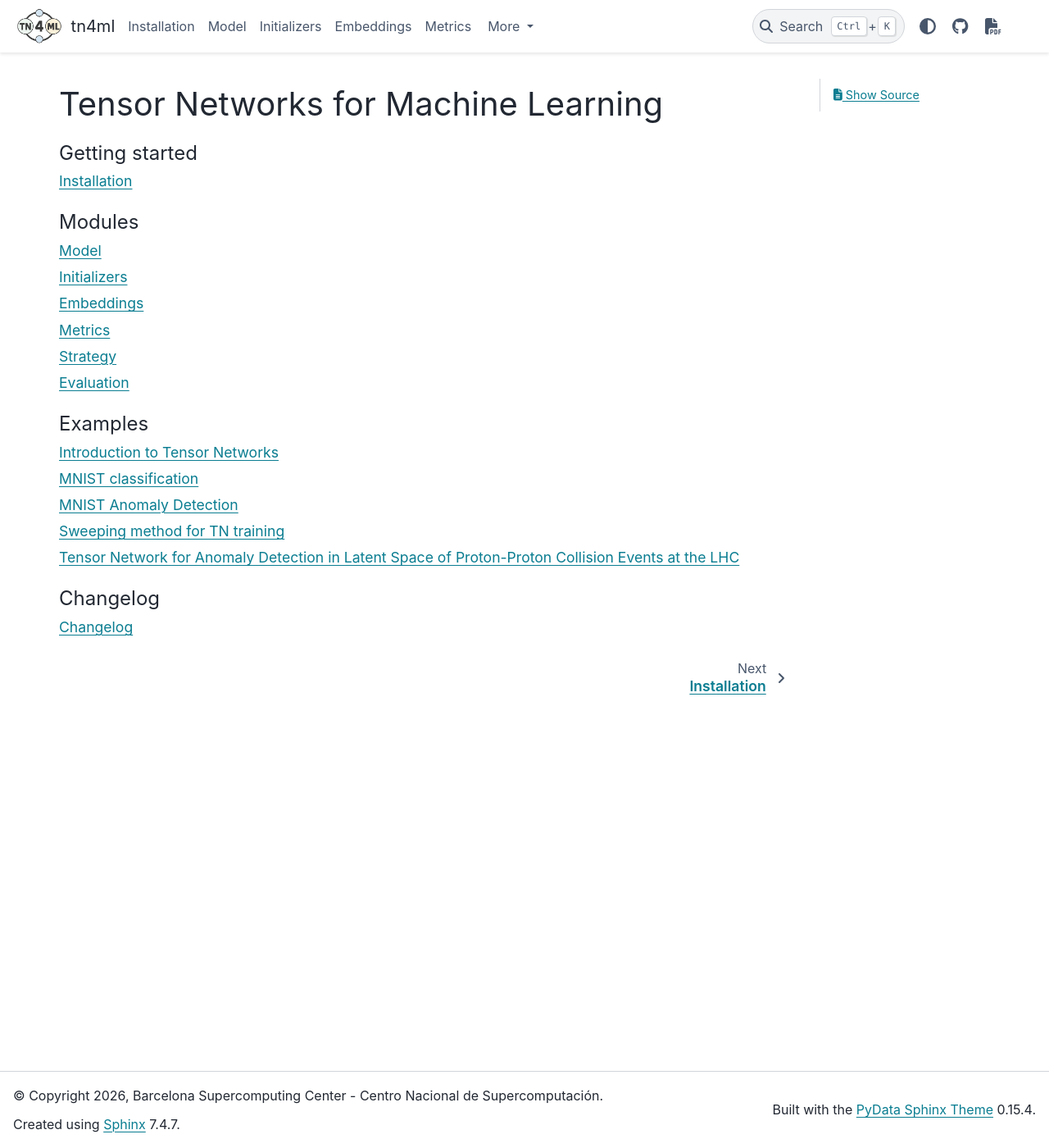
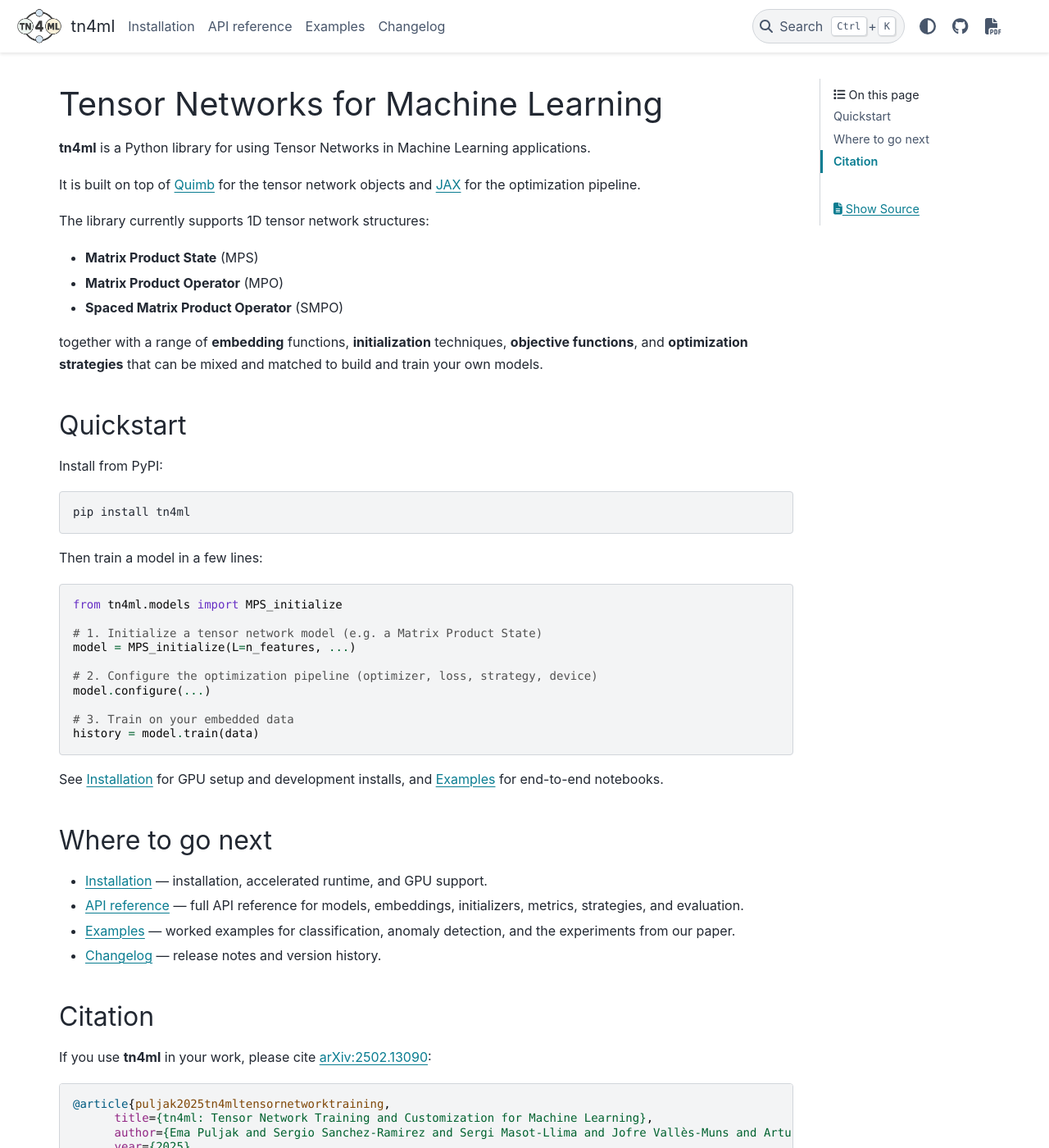
Before and after one commit to bsc-quantic/tn4ml, a Sphinx documentation site: the page built from docs/index.rst, in a window 1280 px wide and 1400 px high. Shown: the whole window at 82% size. Built offline with Sphinx 7.4.7 and the PyData theme 0.15.4, drawn with Linux system fonts in a browser that asks for light colours; some of the changed text lies outside the part shown.

Commit message:
Update docs

```diff
--- a/docs/index.rst
+++ b/docs/index.rst
@@ -1,39 +1,84 @@
 Tensor Networks for Machine Learning
 ====================================
+
+**tn4ml** is a Python library for using Tensor Networks in Machine Learning
+applications.
+
+It is built on top of `Quimb <https://quimb.readthedocs.io>`_ for
+the tensor network objects and `JAX <https://docs.jax.dev>`_ for the optimization
+pipeline.
+
+The library currently supports 1D tensor network structures:
+
+- **Matrix Product State** (MPS)
+- **Matrix Product Operator** (MPO)
+- **Spaced Matrix Product Operator** (SMPO)
+
+together with a range of **embedding** functions, **initialization** techniques,
+**objective functions**, and **optimization strategies** that can be mixed and
+matched to build and train your own models.
+
+Quickstart
+----------
+
+Install from PyPI:
+
+.. code-block:: bash
+
+   pip install tn4ml
+
+Then train a model in a few lines:
+
+.. code-block:: python
+
+   from tn4ml.models import MPS_initialize
+
+   # 1. Initialize a tensor network model (e.g. a Matrix Product State)
+   model = MPS_initialize(L=n_features, ...)
+
+   # 2. Configure the optimization pipeline (optimizer, loss, strategy, device)
+   model.configure(...)
+
+   # 3. Train on your embedded data
+   history = model.train(data)
+
+See :doc:`source/install` for GPU setup and development installs, and
+:doc:`source/examples` for end-to-end notebooks.
+
+Where to go next
+----------------
+
+- :doc:`source/install` — installation, accelerated runtime, and GPU support.
+- :doc:`source/api` — full API reference for models, embeddings, initializers,
+  metrics, strategies, and evaluation.
+- :doc:`source/examples` — worked examples for classification, anomaly
+  detection, and the experiments from our paper.
+- :doc:`source/changelog` — release notes and version history.
+
+Citation
+--------
+
+If you use **tn4ml** in your work, please cite
+`arXiv:2502.13090 <https://arxiv.org/abs/2502.13090>`_:
+
+.. code-block:: bibtex
+
+   @article{puljak2025tn4mltensornetworktraining,
+         title={tn4ml: Tensor Network Training and Customization for Machine Learning},
+         author={Ema Puljak and Sergio Sanchez-Ramirez and Sergi Masot-Llima and Jofre Vallès-Muns and Artur Garcia-Saez and Maurizio Pierini},
+         year={2025},
+         eprint={2502.13090},
+         archivePrefix={arXiv},
+         primaryClass={cs.LG},
+         url={https://arxiv.org/abs/2502.13090},
+   }
 
 .. toctree::
    :maxdepth: 2
    :titlesonly:
-   :caption: Getting started
+   :hidden:
 
    source/install
-
-.. toctree::
-   :maxdepth: 1
-   :titlesonly:
-   :caption: Modules
-
-   source/tn4ml.models
-   source/initializers
-   source/embeddings
-   source/metrics
-   source/strategy
-   source/eval
-
-.. toctree::
-   :maxdepth: 1
-   :titlesonly:
-   :caption: Examples
-
-   source/examples/tn_tutorial
-   source/examples/mnist_classification
-   source/examples/mnist_ad
-   source/examples/mnist_ad_sweeps
-   source/examples/tnad_latent/index.rst
-
-.. toctree::
-   :maxdepth: 1
-   :titlesonly:
-   :caption: Changelog
-
+   source/api
+   source/examples
    source/changelog
--- /dev/null
+++ b/docs/source/api.rst
@@ -0,0 +1,12 @@
+API reference
+*************
+
+.. toctree::
+   :maxdepth: 1
+
+   tn4ml.models
+   initializers
+   embeddings
+   metrics
+   strategy
+   eval
```
Also changed, not shown: docs/source/examples.rst (added, +11 -0 lines).
